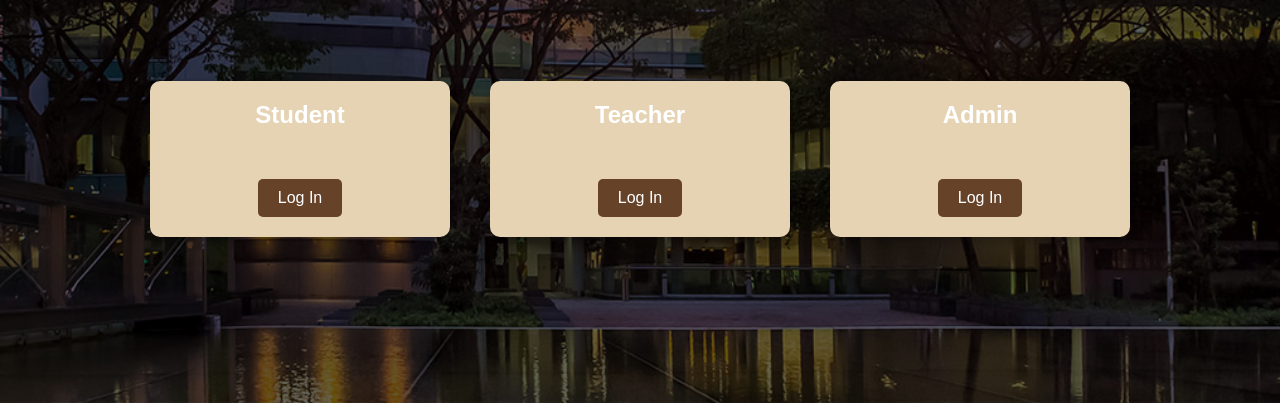
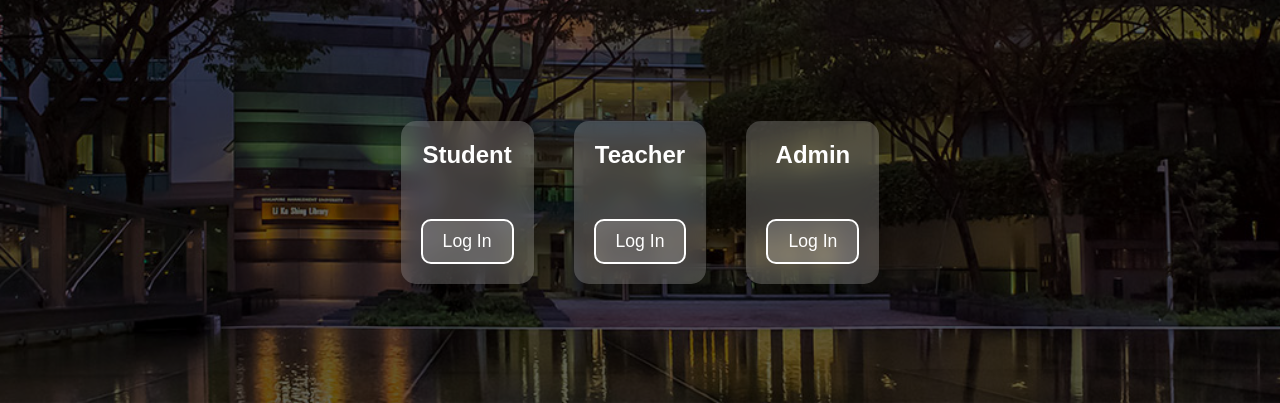
Before and after one commit to raghadsalih416/raghadsalih416.github.io, a plain HTML site: page index.html in a window 1280 px wide. Shown: the part 397-800 px from the top of the page. Drawn offline with Linux system fonts and the light colour scheme.

```diff
--- a/index.html
+++ b/index.html
@@ -25,11 +25,16 @@
     <div class="hero">
         <div class="overlay"></div>
         <div class="container">
-            <h1>Singapore Management University Peer Review</h1>
             <br>
             <br>
             <br>
             <br>
+            <br>
+            <br>
+
+            <h1>Singapore Management University Peer Review</h1>
+
+
             <br>
             <br>
             <br>
--- a/style.css
+++ b/style.css
@@ -58,17 +58,21 @@
     justify-content: center;
     gap: 40px; /* Gap between the login boxes */
     z-index: 2;
+    margin-top: 50px;
+
 }
 
+/* Option box styling with frosted glass effect */
 .option-box {
-    background-color: #e5d3b3;
+    background: rgba(255, 255, 255, 0.2); /* Semi-transparent white */
+    border-radius: 15px; /* Rounded corners */
+    padding: 20px;
+    text-align: center;
+    backdrop-filter: blur(10px); /* Blur for frosted glass effect */
+    -webkit-backdrop-filter: blur(10px); /* Safari support */
+    box-shadow: 0 4px 15px rgba(0, 0, 0, 0.2); /* Shadow for depth */
     color: white;
-    padding: 20px;
-    width: 300px; /* Set width for the boxes */
-    border-radius: 10px;
-    box-shadow: 0 4px 8px rgba(0, 0, 0, 0.2); /* Box shadow for better visual separation */
-    text-align: center;
-    transition: transform 0.3s;
+    transition: transform 0.3s ease-in-out;
 }
 h3 {
     font-size: 1.5rem;
@@ -78,19 +82,21 @@
 .login-btn {
     margin-top: 20px; /* Add extra space if needed */
 }
+/* Styling the button inside the option-box */
 .login-btn {
-    background-color: #664229;
+    background-color: rgba(255, 255, 255, 0.2); /* Match frosted glass effect */
+    border: 2px solid white;
     color: white;
     padding: 10px 20px;
-    border: none;
-    border-radius: 5px;
+    font-size: 1.1rem;
+    border-radius: 10px;
     cursor: pointer;
-    font-size: 1rem;
-    margin-top: 20px; /* Increase this value to add more space */
+    transition: background-color 0.3s ease;
 }
 
+/* Hover effect for the button */
 .login-btn:hover {
-    background-color: beige;
+    background-color: rgba(255, 255, 255, 0.4); /* Lighten on hover */
 }
 
 /* Navbar */
@@ -355,7 +361,7 @@
 .course-page {
     text-align: center;
     margin-top: 100px; /* Space for fixed navbar */
-    padding: 30px;
+    padding: 20px;
 }
 
 .course-page h1 {
```
Lines whose indentation alone changed are shown as unchanged.
